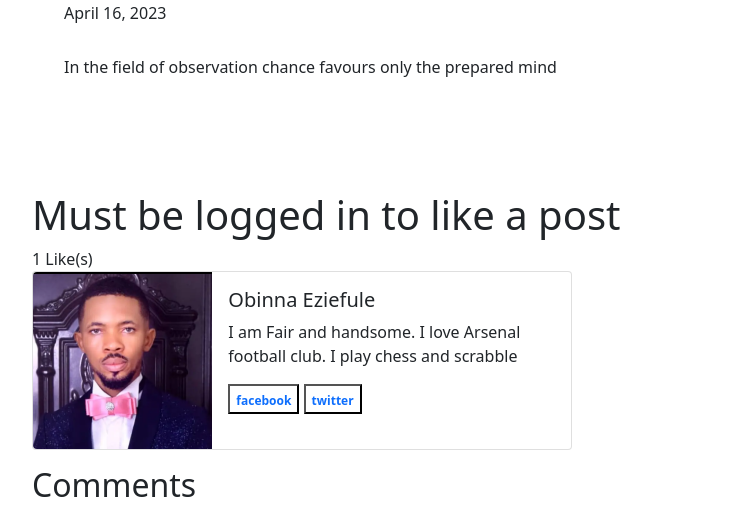
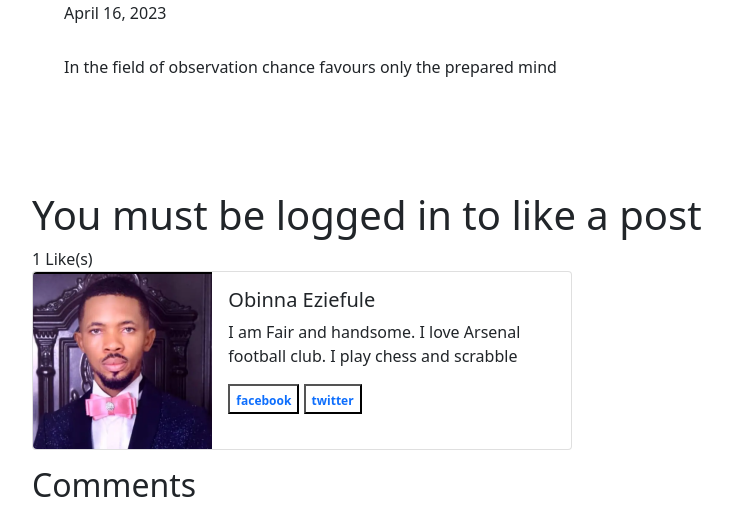
Before and after one commit to oxygenated1010/oxygen, a Django app: page /article-details/1 in a window 1280 px wide. Shown: the part 172-677 px from the top of the page, without its empty margins (50-782 px from the left). Run offline with Django 4.2, Linux system fonts and the light colour scheme; data comes from the database, SQL or seed files in the repository; some libraries are stand-ins or nearby versions.

Commit message:
Update a-details.html
made a minor change

```diff
--- a/mypost/templates/a-details.html
+++ b/mypost/templates/a-details.html
@@ -43,7 +43,7 @@
             <br><br><br>
         {% endif %}
     {% else %}
-        <h1>Must be logged in to like a post</h1>
+        <h1> You must be logged in to like a post</h1>
 
         {{total_likes}} Like(s)
 
```
